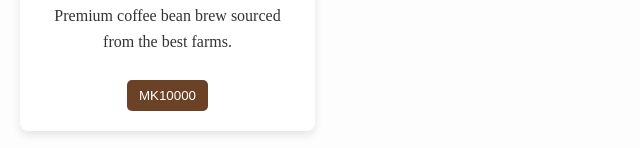
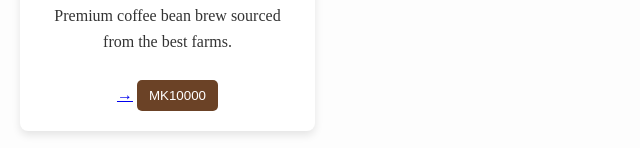
Before and after one commit to cosmasmwalyambwire-sudo/Wall, a plain HTML site: page coffee.html in a window 1280 px wide. Shown: the part 1551-1699 px from the top of the page, 0-640 px from the left. Drawn offline with Linux system fonts and the light colour scheme.

Commit message:
cart link

```diff
--- a/coffee.html
+++ b/coffee.html
@@ -70,12 +70,16 @@
         <img src="https://i.pinimg.com/1200x/e6/b1/bc/e6b1bc9418aeb79bae72858820b5efe4.jpg" alt="Coffee Grinder" class="card-img">
         <h2>Coffee Grinder</h2>
         <p>Grind your own beans for the freshest coffee experience.</p>
-        <button class="price" onclick="addToCart('Coffee Grinder', 8000)">MK8000</button>
+        <button class="price" onclick="addToCart('Coffee Grinder', 8000)">MK8000 </button>
+
       </div>
       <div class="card">
         <img src="https://i.pinimg.com/736x/f1/e1/1e/f1e11edb96c64510f1de52a4d3132baa.jpg" alt="Brewing" class="card-img">
         <h2>Coffee Brewing</h2>
         <p>Premium coffee bean brew sourced from the best farms.</p>
+
+        <div class="hero-buttons">
+        <a href="cart.html" class="btn">→</a>
         <button class="price" onclick="addToCart('Coffee Brewing', 10000)">MK10000</button>
       </div>
     </div>
```
